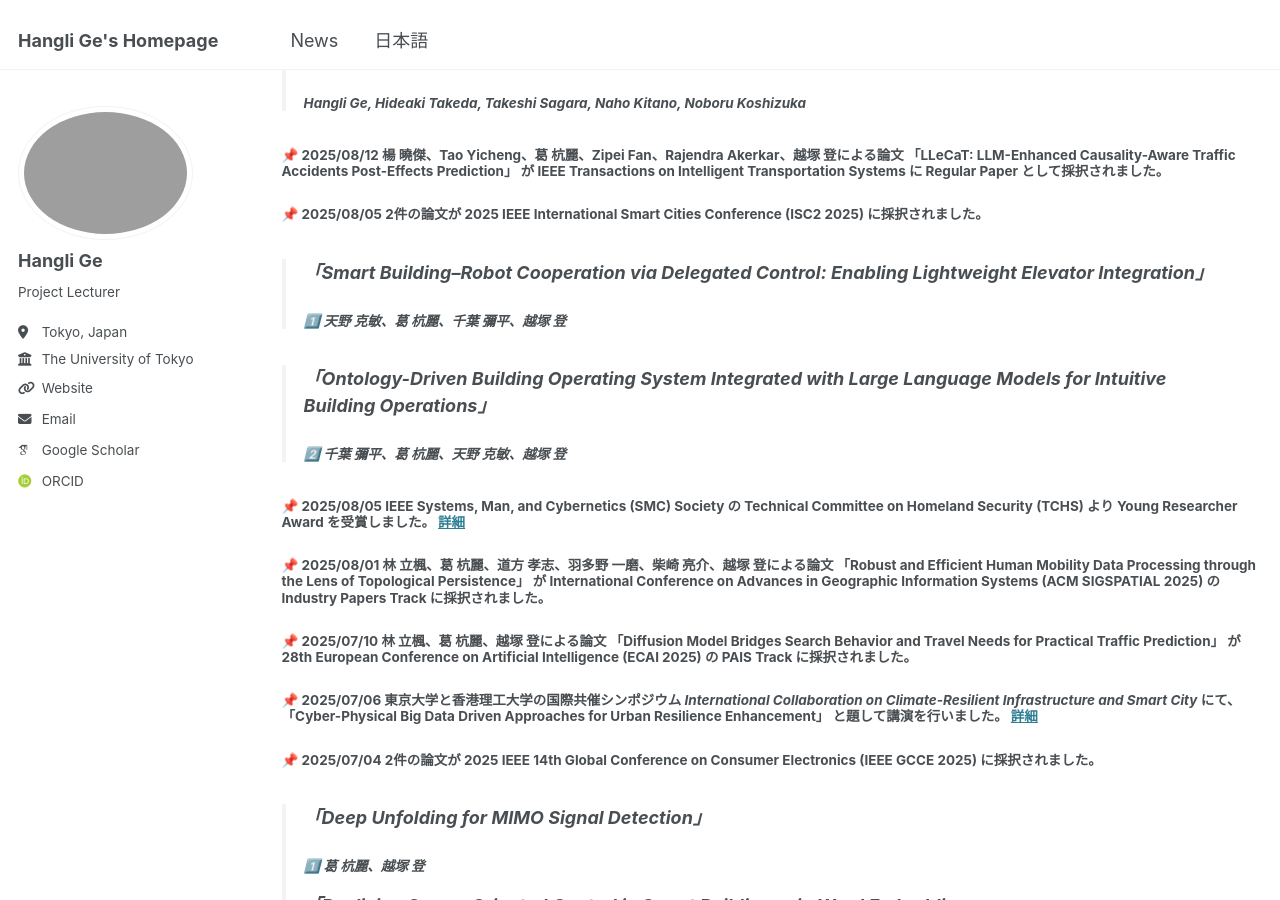
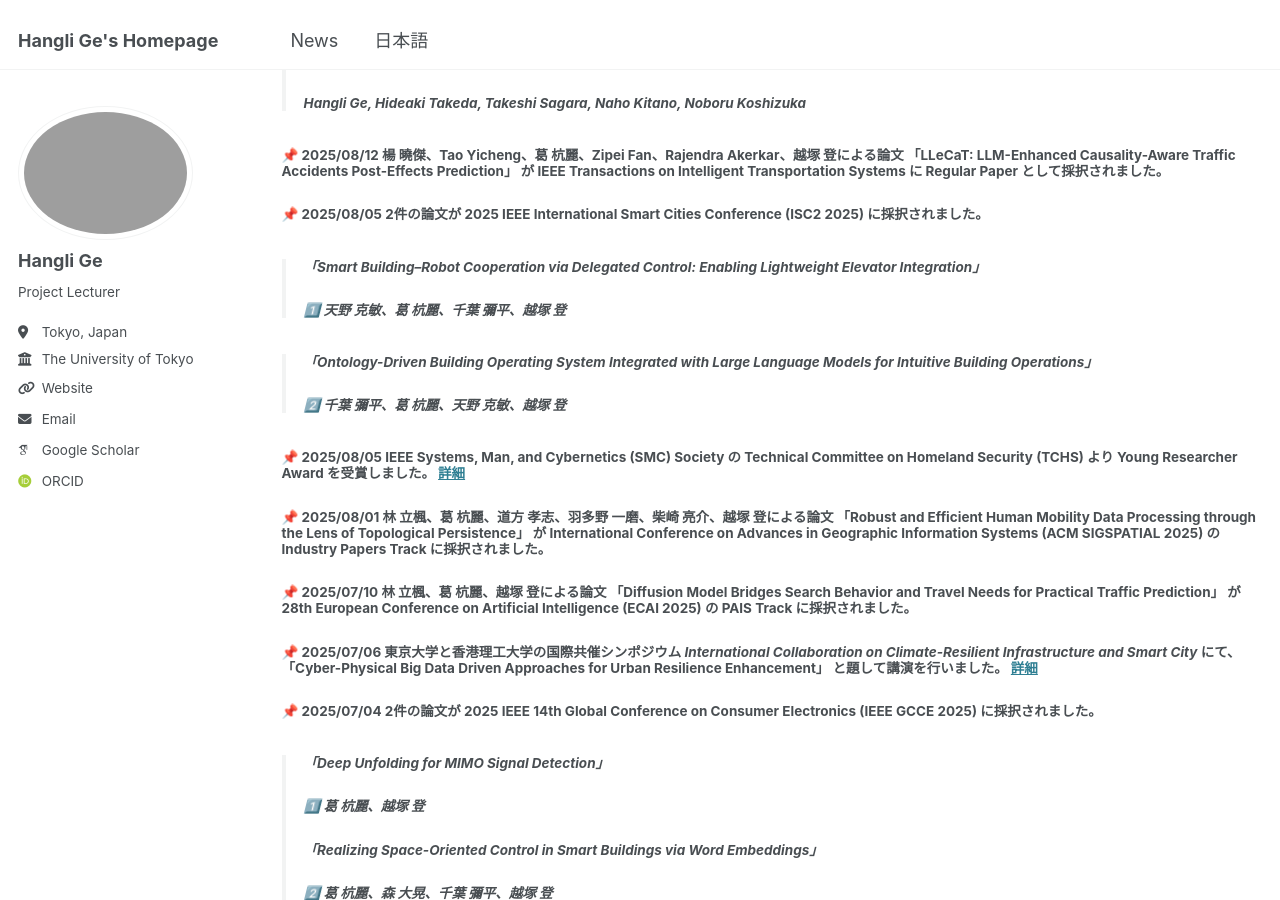
Before and after one commit to christie888/christie888.github.io, a Jekyll site: the page built from _pages/post_jp.md, in a window 1280 px wide and 900 px high, scrolled down 572 px. Built offline with Jekyll 4.4.1, drawn with Linux system fonts in a browser that asks for light colours; some web fonts are replaced.

Commit message:
Update post_jp.md

```diff
--- a/_pages/post_jp.md
+++ b/_pages/post_jp.md
@@ -24,10 +24,10 @@ permalink: post_jp/
 ##### 📌 2025/08/12 楊 曉傑、Tao Yicheng、葛 杭麗、Zipei Fan、Rajendra Akerkar、越塚 登による論文 **「LLeCaT: LLM-Enhanced Causality-Aware Traffic Accidents Post-Effects Prediction」** が **IEEE Transactions on Intelligent Transportation Systems** に **Regular Paper** として採択されました。
 
 ##### 📌 2025/08/05 2件の論文が **2025 IEEE International Smart Cities Conference (ISC2 2025)** に採択されました。
-> **「Smart Building–Robot Cooperation via Delegated Control: Enabling Lightweight Elevator Integration」**
+> ###### **「Smart Building–Robot Cooperation via Delegated Control: Enabling Lightweight Elevator Integration」**
 > ###### 1️⃣ 天野 克敏、葛 杭麗、千葉 彌平、越塚 登
 
-> **「Ontology-Driven Building Operating System Integrated with Large Language Models for Intuitive Building Operations」**
+> ###### **「Ontology-Driven Building Operating System Integrated with Large Language Models for Intuitive Building Operations」**
 > ###### 2️⃣ 千葉 彌平、葛 杭麗、天野 克敏、越塚 登
 
 ##### 📌 2025/08/05 IEEE Systems, Man, and Cybernetics (SMC) Society の Technical Committee on Homeland Security (TCHS) より **Young Researcher Award** を受賞しました。 [詳細](https://www.ieee-csr.org/awards/#ieee-smc-tchs)
@@ -40,20 +40,20 @@ permalink: post_jp/
 
 ##### 📌 2025/07/04 2件の論文が **2025 IEEE 14th Global Conference on Consumer Electronics (IEEE GCCE 2025)** に採択されました。
 
-> **「Deep Unfolding for MIMO Signal Detection」**
+> ###### **「Deep Unfolding for MIMO Signal Detection」**
 > ###### 1️⃣ 葛 杭麗、越塚 登
 >
-> **「Realizing Space-Oriented Control in Smart Buildings via Word Embeddings」**
+> ###### **「Realizing Space-Oriented Control in Smart Buildings via Word Embeddings」**
 > ###### 2️⃣ 葛 杭麗、森 大晃、千葉 彌平、越塚 登
 
 ##### 📌 2025/07/01 葛 杭麗、羽多野 一磨、市川 暢之、川﨑 健史、越塚 登による論文 **「高速道路経路検索の利活用方法及び観光地ICにおける交通量との相関分析」** が、『交通工学』特集号 **「オーバーツーリズムに対応した持続可能な観光交通」** 第60巻第3号に掲載されました。
 
 ##### 📌 2025/06/30 2件の論文が **2025 IEEE International Conference on Systems, Man, and Cybernetics (SMC)** に採択されました。
 
-> **「Simulation of Emergency Evacuation in Large-Scale Metropolitan Railway Systems for Urban Resilience」**
+> ###### **「Simulation of Emergency Evacuation in Large-Scale Metropolitan Railway Systems for Urban Resilience」**
 > ###### 1️⃣ 葛 杭麗、Zipei Fan、楊 曉傑、Francesco Flammini、越塚 登
 >
-> **「Origin–Destination Extraction from Large-Scale Route Search Records for Tourism Trend Analysis」**
+> ###### **「Origin–Destination Extraction from Large-Scale Route Search Records for Tourism Trend Analysis」**
 > Work-in-Progress and Industrial Papers Track
 > ###### 2️⃣ 葛 杭麗、黄 滌之、楊 曉傑、林 立楓、羽多野 一磨、川﨑 健史、越塚 登
 
```
